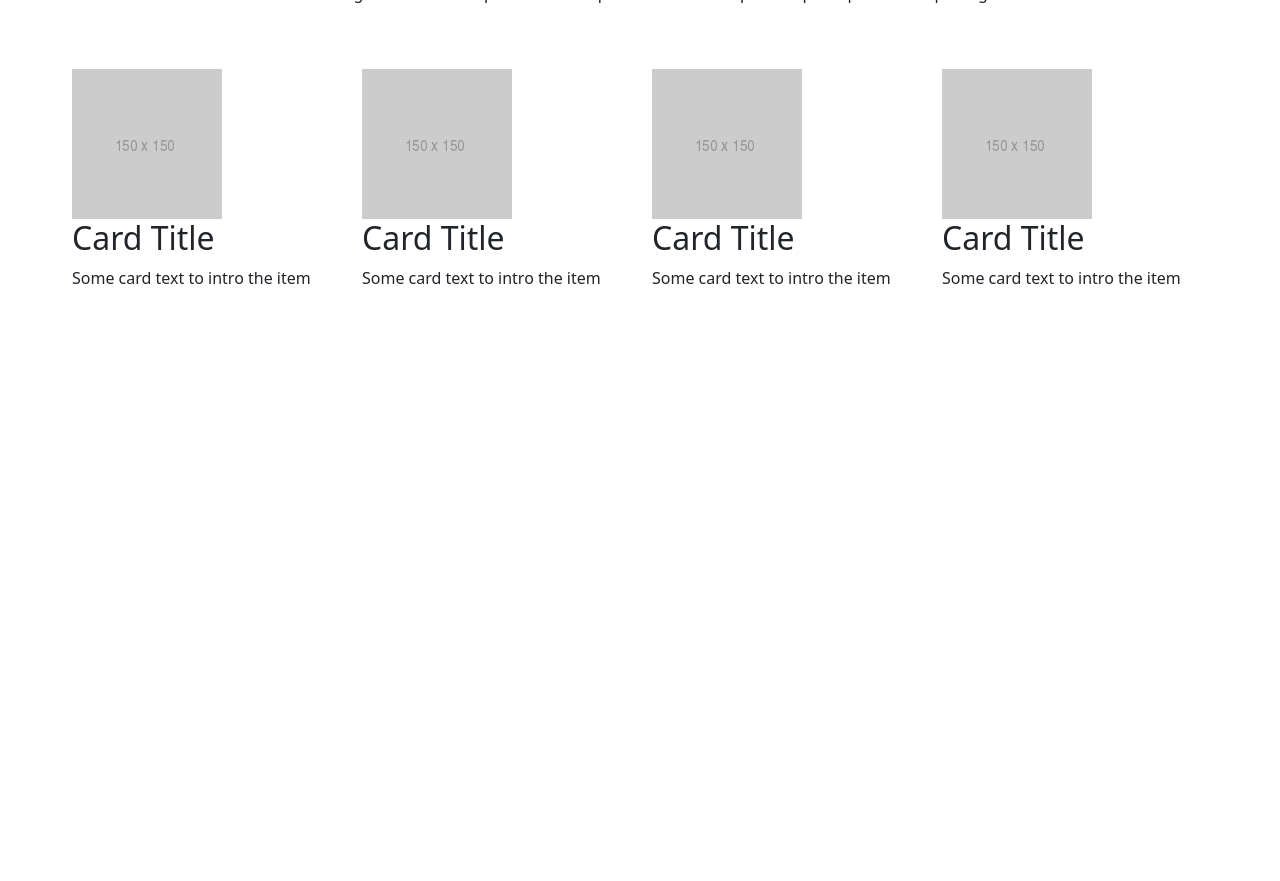
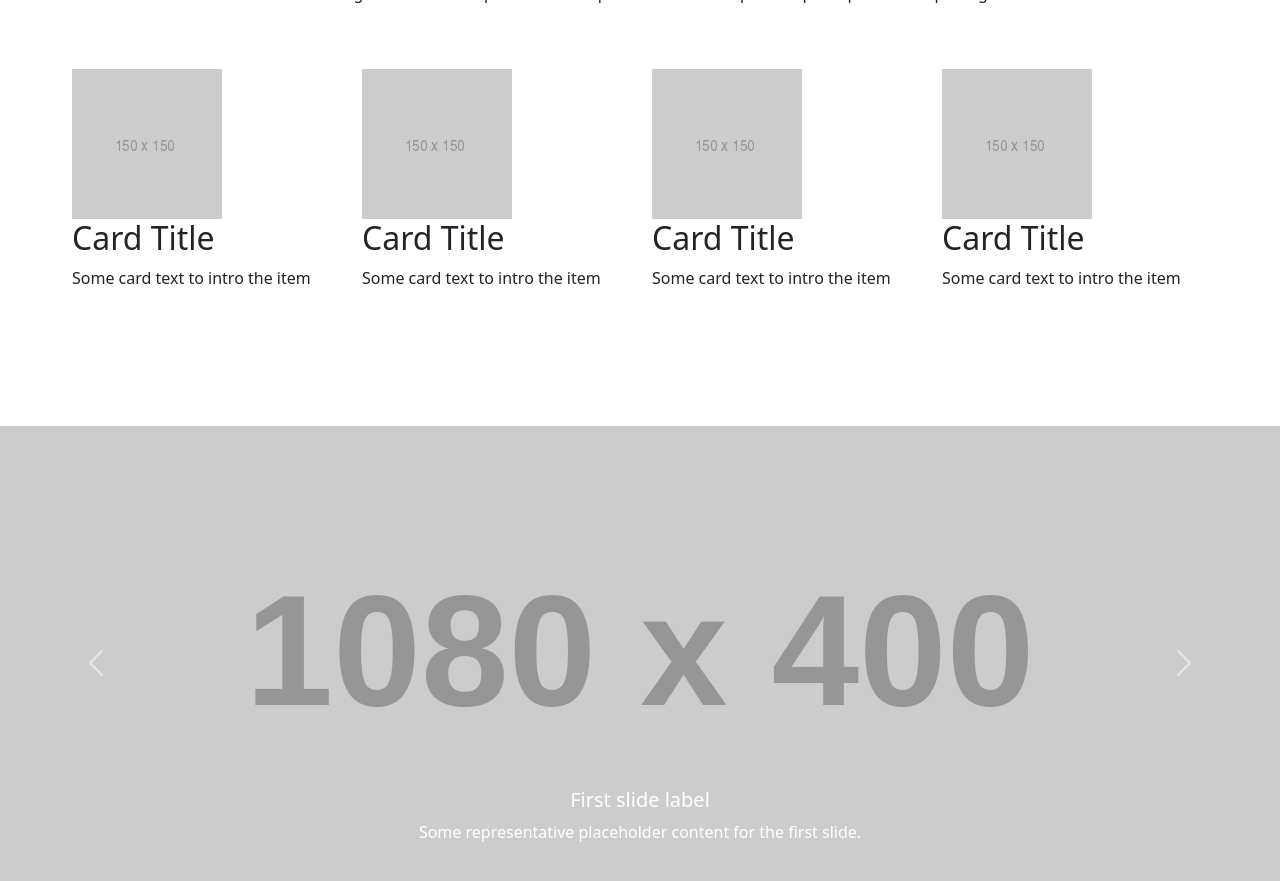
Before and after one commit to naaman10/template, a Jekyll site: the page built from index.markdown, in a window 1280 px wide and 900 px high, scrolled down 713 px. Shown: the top 881 px of the window. Built offline with Jekyll 4.4.1, drawn with Linux system fonts in a browser that asks for light colours; nearby versions of some CDN libraries; before the commit the page ends 1139 px from its top, so only the background shows below that.

Commit message:
image carousel

```diff
--- a/_includes/_blocks/embed.html
+++ b/_includes/_blocks/embed.html
@@ -1,3 +1,3 @@
-{% if section.embed-code %}
-    {{ section.embed-code }}
+{% if section.embed_code %}
+    {{ section.embed_code }}
 {% endif %}
--- /dev/null
+++ b/_includes/_blocks/image-carousel.html
@@ -0,0 +1,40 @@
+<div id="carouselExampleCaptions" class="carousel slide" data-bs-ride="false">
+    {% if section.indicators %}
+    <div class="carousel-indicators">
+        {% for image in section.images %}
+      <button type="button" data-bs-target="#carouselExampleCaptions" data-bs-slide-to="{{ forloop.index0 }}" {% if forloop.index0 == 0 %}class="active" aria-current="true"{% endif %} aria-label="Slide {{ forloop.index }}"></button>
+        {% endfor %}
+    </div>
+    {% endif %}
+    <div class="carousel-inner">
+      <div class="carousel-item active">
+        <img src="https://via.placeholder.com/1080x400" class="d-block w-100" alt="...">
+        <div class="carousel-caption d-none d-md-block">
+          <h5>First slide label</h5>
+          <p>Some representative placeholder content for the first slide.</p>
+        </div>
+      </div>
+      <div class="carousel-item">
+        <img src="https://via.placeholder.com/1080x400" class="d-block w-100" alt="...">
+        <div class="carousel-caption d-none d-md-block">
+          <h5>Second slide label</h5>
+          <p>Some representative placeholder content for the second slide.</p>
+        </div>
+      </div>
+      <div class="carousel-item">
+        <img src="https://via.placeholder.com/1080x400" class="d-block w-100" alt="...">
+        <div class="carousel-caption d-none d-md-block">
+          <h5>Third slide label</h5>
+          <p>Some representative placeholder content for the third slide.</p>
+        </div>
+      </div>
+    </div>
+    <button class="carousel-control-prev" type="button" data-bs-target="#carouselExampleCaptions" data-bs-slide="prev">
+      <span class="carousel-control-prev-icon" aria-hidden="true"></span>
+      <span class="visually-hidden">Previous</span>
+    </button>
+    <button class="carousel-control-next" type="button" data-bs-target="#carouselExampleCaptions" data-bs-slide="next">
+      <span class="carousel-control-next-icon" aria-hidden="true"></span>
+      <span class="visually-hidden">Next</span>
+    </button>
+  </div>
--- a/_layouts/page-builder.html
+++ b/_layouts/page-builder.html
@@ -11,3 +11,5 @@ layout: default
     {% include _blocks/embed.html %}
   {% endif %}
 {%endfor%}
+
+{% include _blocks/image-carousel.html %}
--- a/index.markdown
+++ b/index.markdown
@@ -58,7 +58,4 @@ page_blocks:
       url: ''
       type: ''
       new_tab: false
-- template: embed
-  embed_code: "<p>&lt;h2&gt;I am an embedded title&lt;/h2&gt;</p>"
-
 ---
--- a/js/scripts.js
+++ b/js/scripts.js
@@ -0,0 +1,4 @@
+
+const myCarouselElement = document.querySelector('#carouselExampleCaptions')
+const carousel = new bootstrap.Carousel(myCarouselElement, {
+})
```
